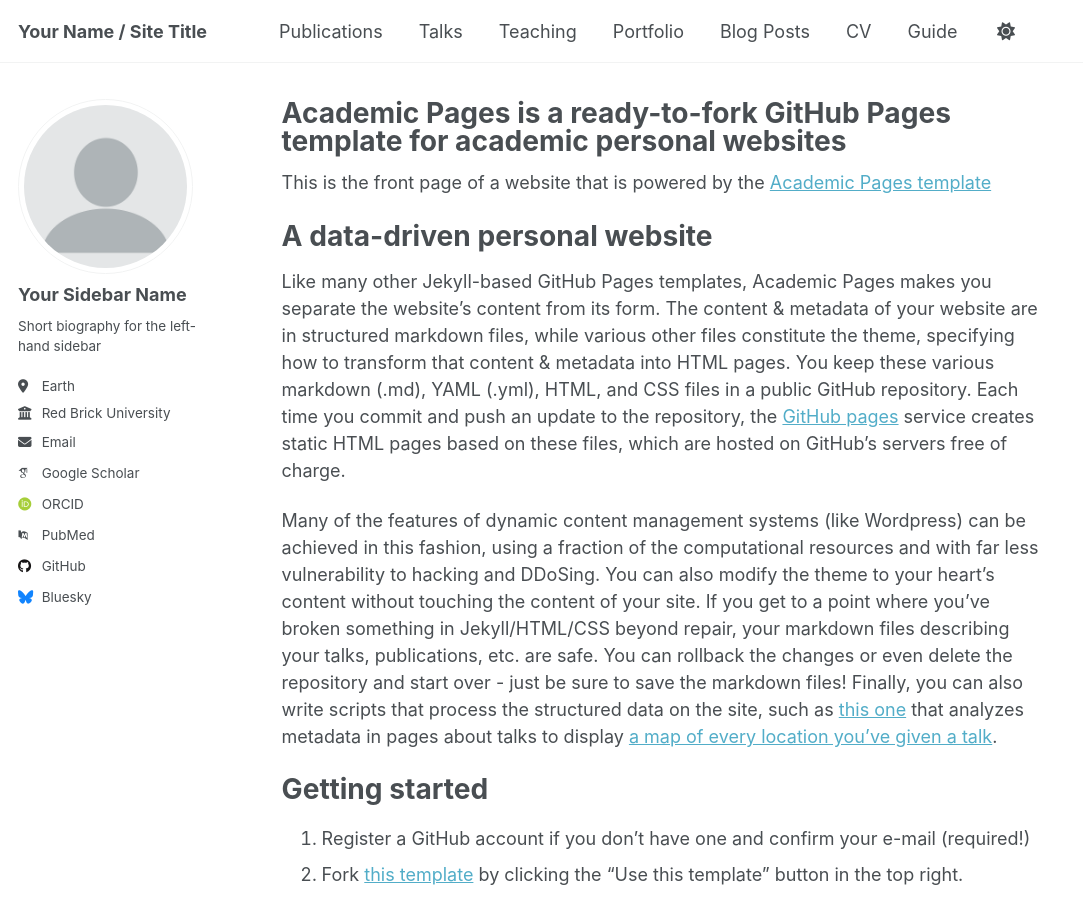
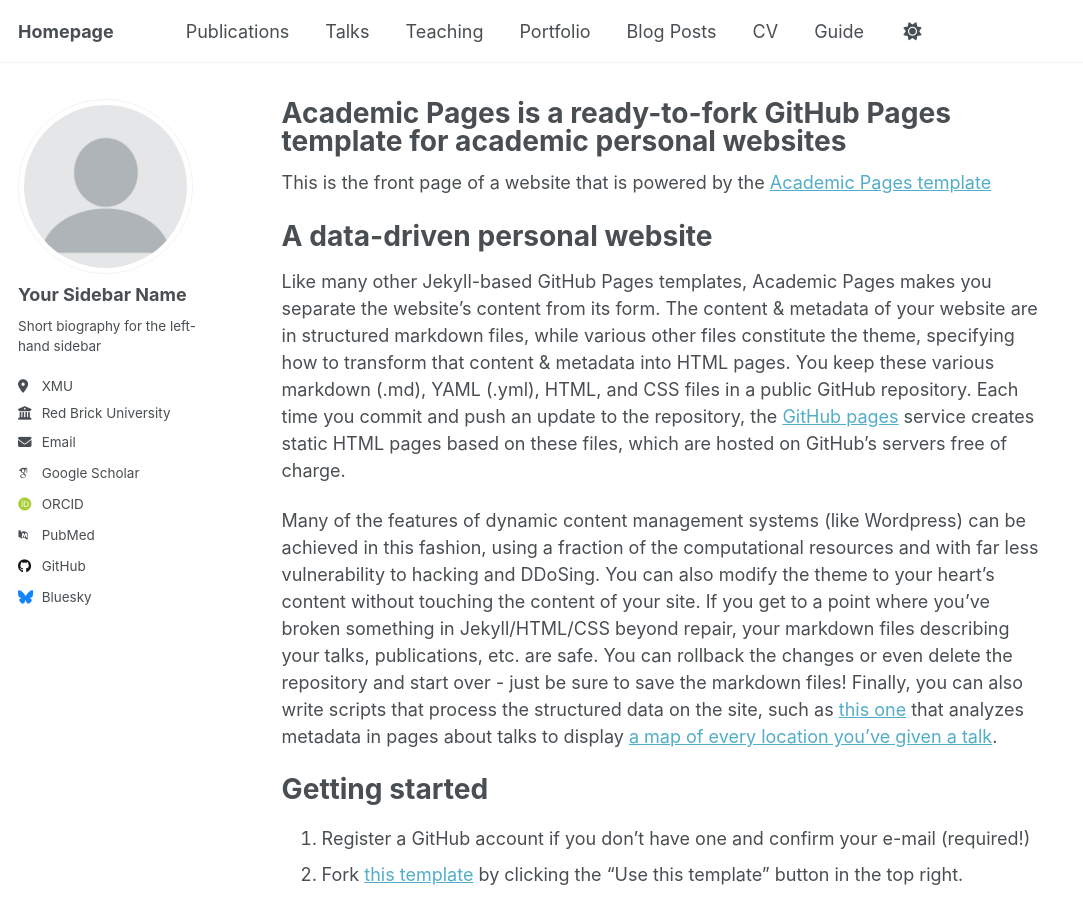
Before and after one commit to wsqqqqqqq/wsqqqqqqq.github.io, a Jekyll site: the page built from _pages/about.md, in a window 1280 px wide and 900 px high. Shown: the whole window, without its empty margins (0-1083 px from the left). Built offline with Jekyll 4.4.1, drawn with Linux system fonts in a browser that asks for light colours; some web fonts are replaced.

Commit message:
Update _config.yml

```diff
--- a/_config.yml
+++ b/_config.yml
@@ -9,7 +9,7 @@
 # Basic Site Settings
 locale                   : "en-US"
 site_theme               : "default"
-title                    : "Your Name / Site Title"
+title                    : "Homepage"
 title_separator          : "-"
 name                     : &name "Siqi Wang"
 description              : &description "personal description"
@@ -26,10 +26,10 @@ author:
   name             : "Your Sidebar Name"
   pronouns         : # example: "she/her"
   bio              : "Short biography for the left-hand sidebar"
-  location         : "Earth"
+  location         : "XMU"
   employer         : "Red Brick University"
   uri              : # URL
-  email            : "none@example.org"
+  email            : "35020221151529@stu.xmu.edu.cn"
 
   # Academic websites
   academia         : # URL
```
